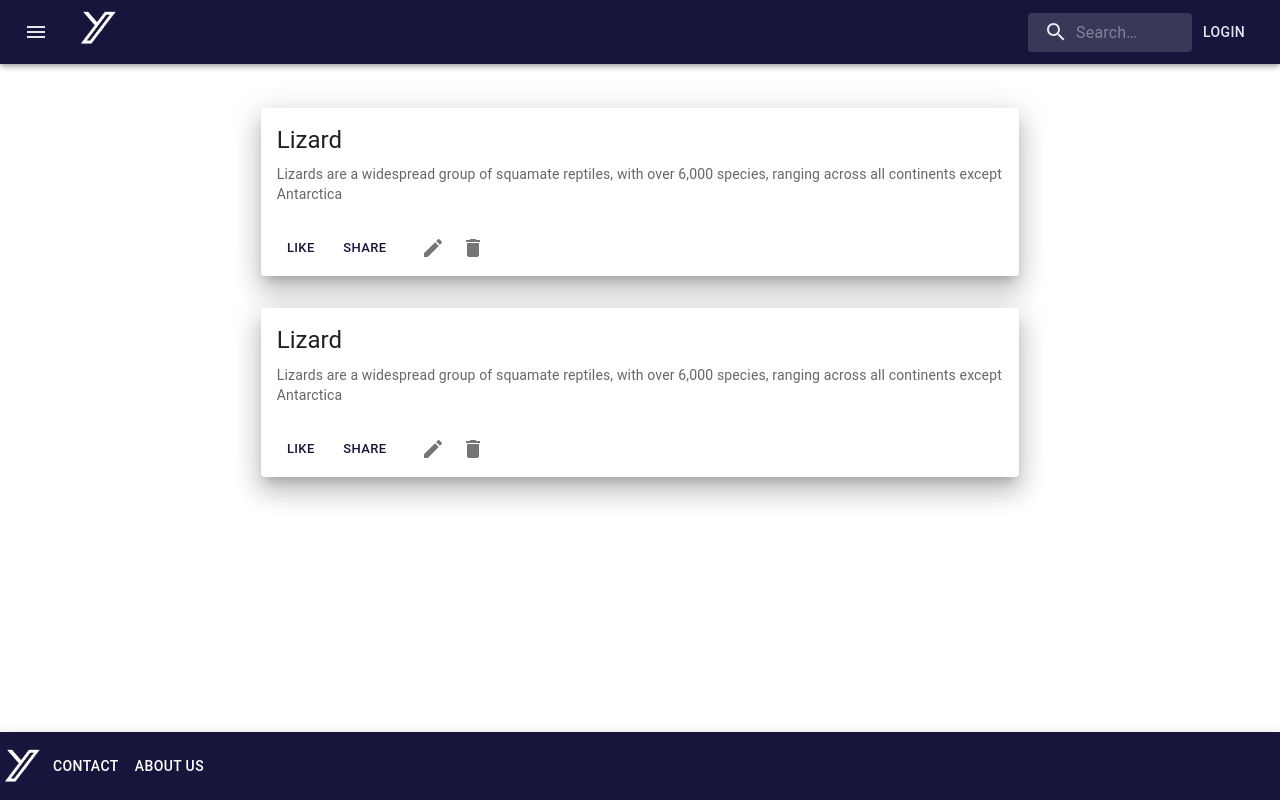
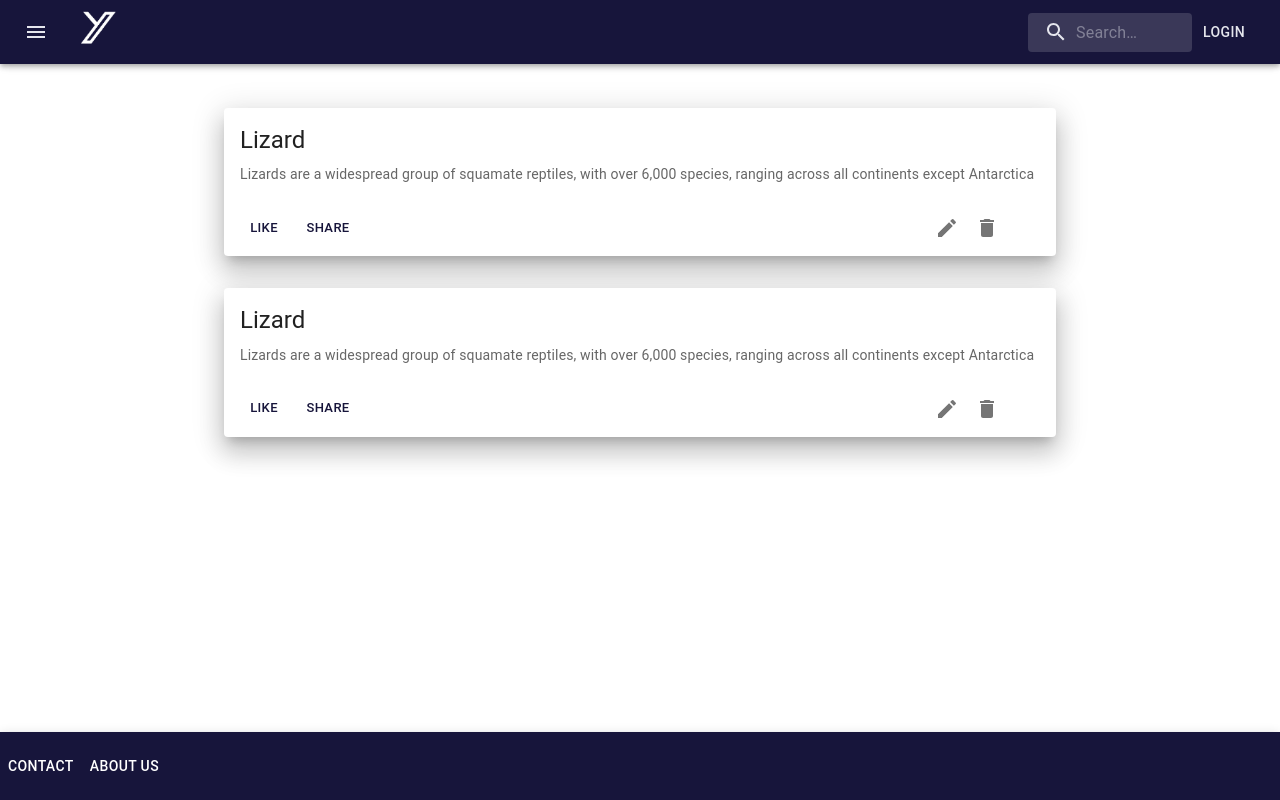
Before and after one commit to cjgarcia12/twitterClone, a React (Vite) app: page / in a window 1280 px wide. Built offline with nearby package versions, Linux system fonts and the light colour scheme.

Commit message:
made some changes in the card for spacing and adjusted the footer slightly

```diff
--- a/src/App.jsx
+++ b/src/App.jsx
@@ -24,15 +24,17 @@ const theme = createTheme({
 
 })
 
+// use states to store posts, and use effects to load the posts
+
 export default function App() {
   return (
     <ThemeProvider theme={ theme }>
         <HeaderBar />
-        <Grid container spacing={4} sx={{ paddingTop: '100px'}}>
-          <Grid item xs={12}>
+        <Grid container spacing={4} sx={{ paddingTop: '100px'}} justifyContent='center'>
+          <Grid item xs={12} sm={8}>
             <CardPost />
           </Grid>
-          <Grid item xs={12}>
+          <Grid item xs={12} sm={8}>
             <CardPost />
           </Grid>
         </Grid>
--- a/src/components/CardPosts.jsx
+++ b/src/components/CardPosts.jsx
@@ -11,7 +11,7 @@ import { Stack, Card, CardActions, CardContent, Button, Typography, IconButton }
 export default function CardPosts() {
   return (
     <>
-        <Card sx={{ width: '60%', marginLeft: '20%' }} elevation={16}>
+        <Card elevation={16}>
             <CardContent>
                 <Typography gutterBottom variant="h5" component="div">
                     Lizard
@@ -27,6 +27,7 @@ export default function CardPosts() {
                     justifyContent='space-between'
                     alignItems='center'
                     spacing={2}
+                    sx={{width: '95%'}}
                 >
                 <div>
                     <Button size="small">Like</Button>
--- a/src/components/FooterBar.jsx
+++ b/src/components/FooterBar.jsx
@@ -11,6 +11,7 @@ import MenuIcon from '@mui/icons-material/Menu';
 import Button from '@mui/material/Button';
 // import Tooltip from '@mui/material/Tooltip';
 import MenuItem from '@mui/material/MenuItem';
+import { Stack } from '@mui/material';
 // import AdbIcon from '@mui/icons-material/Adb';
 
 const pages = ['Contact', 'About Us',];
@@ -35,9 +36,8 @@ function FooterBar() {
 //   };
 
   return (
-    <AppBar position="fixed" sx={{ top: 'auto', bottom: 0, display: 'flex', justifyContent: 'center' }}>
+    <AppBar position="fixed" sx={{ top: 'auto', bottom: 0 }}>
         <Toolbar disableGutters>
-          <img src="/images/Y-logo.png" alt="Logo" style={{ width: 45}} />
 
           <Box sx={{ flexGrow: 1, display: { xs: 'flex', md: 'none' } }}>
             <IconButton
@@ -75,6 +75,12 @@ function FooterBar() {
               ))}
             </Menu>
           </Box>
+          <Stack
+            direction='row'
+            justifyContent='center'
+            spacing={2}
+            sx={{width: '100%'}}
+          >
             <Box sx={{ flexGrow: 1, display: { xs: 'none', md: 'flex' }}}>
               {pages.map((page) => (
                 <Button
@@ -86,6 +92,8 @@ function FooterBar() {
                 </Button>
               ))}
             </Box>
+          </Stack>
+
         </Toolbar>
     </AppBar>
   );
--- a/src/components/HeaderBar.jsx
+++ b/src/components/HeaderBar.jsx
@@ -20,7 +20,7 @@ export default function HeaderBar() {
           <ListItem key={text} disablePadding>
             <ListItemButton>
               <ListItemIcon>
-                {index % 2 === 0 ? <AddCircleIcon /> : <AccountCircleIcon />}
+                {index % 2 === 0 ? <AccountCircleIcon /> : <AddCircleIcon /> }
               </ListItemIcon>
               <ListItemText primary={text} />
             </ListItemButton>
```
Lines whose indentation alone changed are shown as unchanged.
